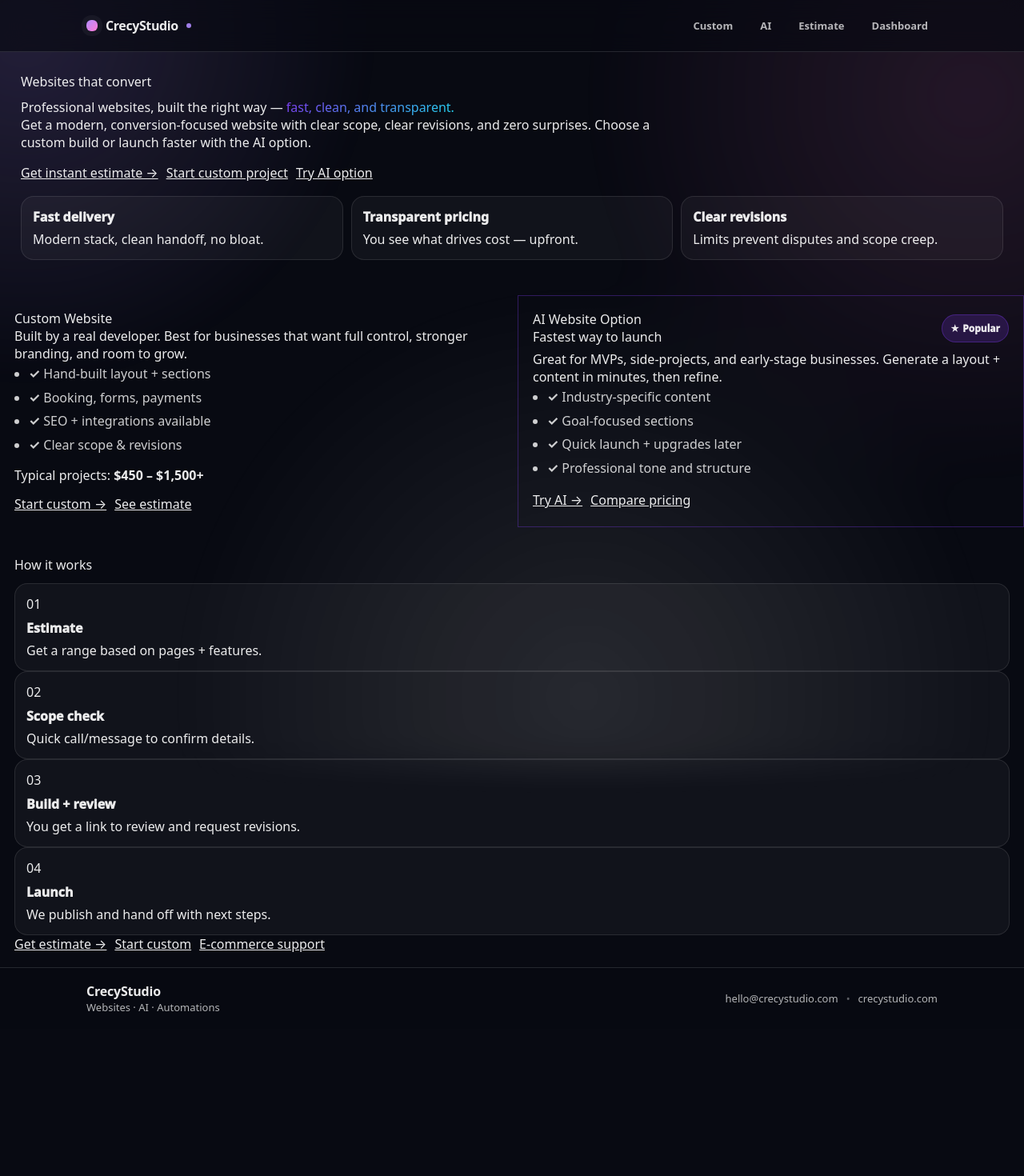
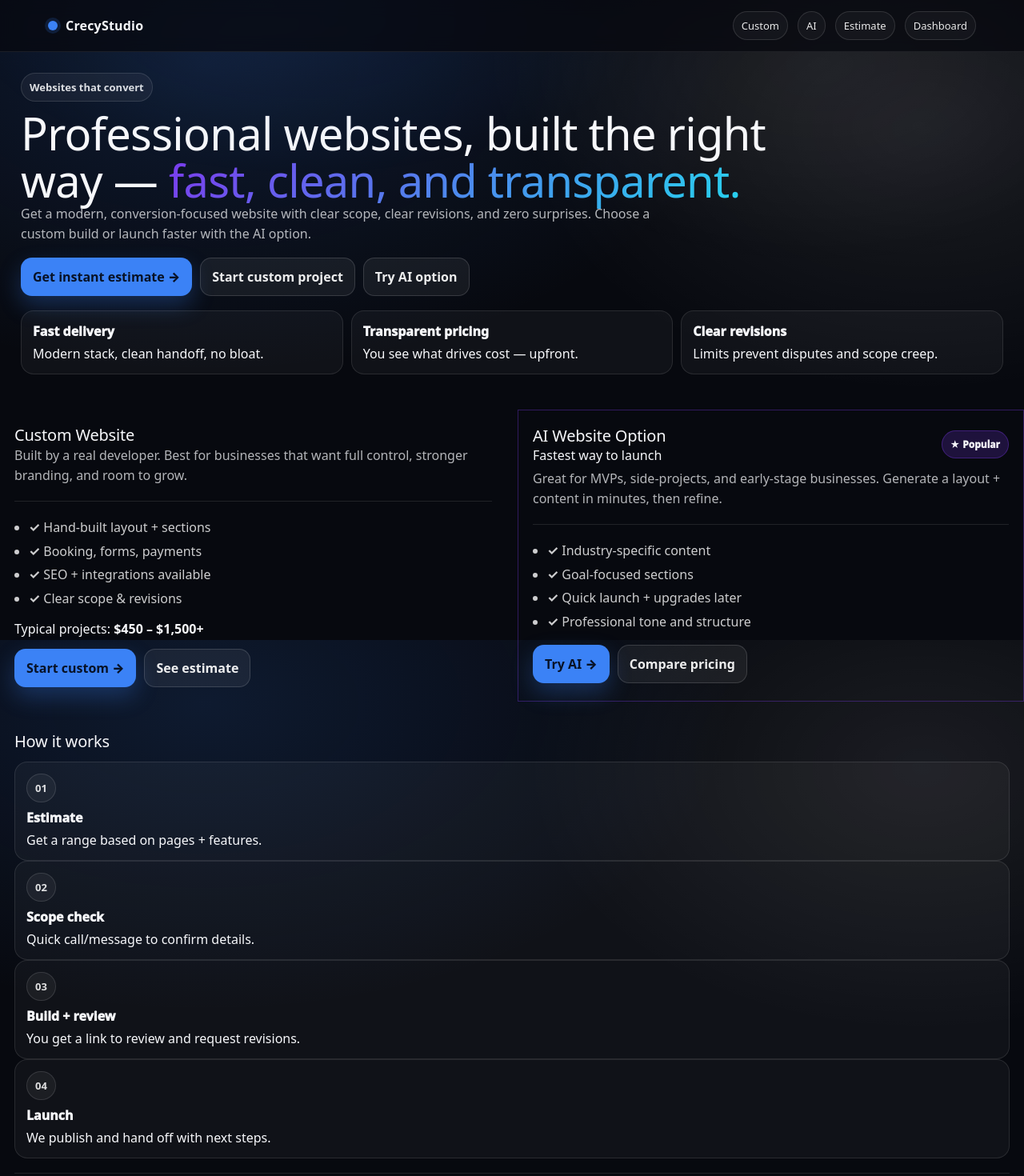
Before and after one commit to kkoly10/website-builder, a Next.js app: page / in a window 1280 px wide. Shown: the top 1470 px of the page at 80% size. Before the commit the page ends 1286 px from the top, so only its background shows below. Built offline with nearby package versions, Linux system fonts and the light colour scheme.

Commit message:
Update globals.css

```diff
--- a/app/globals.css
+++ b/app/globals.css
@@ -1,81 +1,321 @@
-/* app/globals.css — THEME 6 (Slate + Violet) */
-*{box-sizing:border-box}
-html,body{padding:0;margin:0}
-a{color:inherit}
-:focus-visible{outline:2px solid #b18cff;outline-offset:2px}
+/* =========================================
+   THEME #8 — Minimalist (Black/White + Accent)
+   Brand: CrecyStudio
+   Style: Apple-like, luxury tech, clean SaaS
+========================================= */
 
 :root{
-  --bg:#080a12;
-  --fg:rgba(255,255,255,.92);
-  --muted:rgba(255,255,255,.70);
+  /* Core */
+  --bg: #07090f;                 /* near-black */
+  --fg: #f7f8fb;                 /* near-white text on dark */
+  --muted: rgba(247,248,251,.72);
 
-  --panel:rgba(255,255,255,.06);
-  --panel2:rgba(255,255,255,.09);
-  --stroke:rgba(255,255,255,.12);
+  /* Surfaces (LIGHT panels on dark background) */
+  --panel: rgba(255,255,255,.96);
+  --panel2: rgba(255,255,255,.88);
+  --stroke: rgba(0,0,0,.08);
 
-  --accent:#b18cff;
-  --accent2:#ff7bd5;
+  /* Text on panels */
+  --ink: #0b1020;                /* dark text for light cards */
+  --inkMuted: rgba(11,16,32,.70);
 
-  --shadow:0 22px 70px rgba(0,0,0,.55);
-  --radius:18px;
+  /* Accent (single) */
+  --accent: #3b82f6;             /* Electric Blue (change this if needed) */
+  --accent2: #60a5fa;
 
-  --font:ui-sans-serif,system-ui,-apple-system,Segoe UI,Roboto,Arial,"Apple Color Emoji","Segoe UI Emoji";
+  /* Shadows / radii */
+  --shadow: 0 18px 60px rgba(0,0,0,.45);
+  --shadowSoft: 0 10px 30px rgba(0,0,0,.35);
+
+  --r12: 12px;
+  --r16: 16px;
+  --r20: 20px;
+
+  /* Layout */
+  --container: 1160px;
+  --gap: 18px;
+
+  /* Typography */
+  --font: ui-sans-serif, system-ui, -apple-system, Segoe UI, Roboto, Arial, "Apple Color Emoji","Segoe UI Emoji";
 }
 
-body{background:var(--bg);color:var(--fg);font-family:var(--font);min-height:100vh}
-.page{min-height:calc(100vh - 120px)}
+*{ box-sizing: border-box; }
+html, body{ height: 100%; }
 
-.bgFx{
-  position:fixed; inset:-20%;
-  pointer-events:none; z-index:-1;
-  background:
-    radial-gradient(700px 700px at 16% 18%, rgba(177,140,255,.18) 0%, transparent 64%),
-    radial-gradient(760px 760px at 82% 25%, rgba(255,123,213,.12) 0%, transparent 66%),
-    radial-gradient(900px 900px at 55% 92%, rgba(255,255,255,.10) 0%, transparent 60%);
-  filter:blur(22px);
-  opacity:.95;
+body{
+  margin: 0;
+  font-family: var(--font);
+  background: radial-gradient(1200px 700px at 20% 10%, rgba(59,130,246,.14), transparent 55%),
+              radial-gradient(900px 600px at 90% 20%, rgba(255,255,255,.08), transparent 55%),
+              var(--bg);
+  color: var(--fg);
+  -webkit-font-smoothing: antialiased;
+  -moz-osx-font-smoothing: grayscale;
 }
 
-.container{max-width:1100px;margin:0 auto;padding:0 18px}
+/* Links */
+a{ color: inherit; text-decoration: none; }
+a:hover{ opacity: .92; }
 
+/* Container */
+.container{
+  max-width: var(--container);
+  margin: 0 auto;
+  padding: 0 18px;
+}
+
+/* =========================================
+   Background FX (subtle, not distracting)
+========================================= */
+.bgFx{
+  position: fixed;
+  inset: 0;
+  pointer-events: none;
+  background:
+    radial-gradient(800px 400px at 30% 0%, rgba(59,130,246,.10), transparent 55%),
+    radial-gradient(700px 420px at 80% 10%, rgba(255,255,255,.06), transparent 60%);
+  filter: blur(0px);
+  opacity: 1;
+}
+
+/* =========================================
+   Top Nav
+========================================= */
 .topNav{
-  position:sticky; top:0; z-index:10;
-  backdrop-filter:blur(14px);
-  background:color-mix(in oklab, var(--bg) 68%, transparent);
-  border-bottom:1px solid var(--stroke);
+  position: sticky;
+  top: 0;
+  z-index: 30;
+  background: rgba(7,9,15,.75);
+  backdrop-filter: blur(10px);
+  border-bottom: 1px solid rgba(255,255,255,.08);
 }
-.navInner{height:64px;display:flex;align-items:center;justify-content:space-between}
-.brand{display:inline-flex;align-items:center;gap:10px;text-decoration:none}
+
+.navInner{
+  display: flex;
+  align-items: center;
+  justify-content: space-between;
+  padding: 14px 0;
+  gap: 14px;
+}
+
+.brand{
+  display: inline-flex;
+  align-items: center;
+  gap: 10px;
+  font-weight: 900;
+  letter-spacing: .2px;
+}
+
 .brandMark{
-  width:14px;height:14px;border-radius:6px;
-  background:linear-gradient(135deg,var(--accent),var(--accent2));
-  box-shadow:0 0 0 6px rgba(255,255,255,.04);
+  width: 12px;
+  height: 12px;
+  border-radius: 999px;
+  background: var(--accent);
+  box-shadow: 0 0 0 4px rgba(59,130,246,.16);
 }
-.brandText{font-weight:900;letter-spacing:-.4px}
-.brandDot{width:6px;height:6px;border-radius:999px;background:var(--accent);opacity:.9}
 
-.navLinks{display:flex;gap:10px;align-items:center}
+.navLinks{
+  display: flex;
+  gap: 12px;
+  flex-wrap: wrap;
+  align-items: center;
+}
+
 .navLink{
-  text-decoration:none;padding:9px 11px;border:1px solid transparent;border-radius:12px;
-  color:var(--muted);font-weight:800;font-size:13px;
+  font-size: 13px;
+  padding: 8px 10px;
+  border-radius: 999px;
+  border: 1px solid rgba(255,255,255,.12);
+  background: rgba(255,255,255,.04);
+  color: rgba(255,255,255,.90);
 }
-.navLink:hover{border-color:var(--stroke);color:var(--fg);background:var(--panel)}
 
-.footer{border-top:1px solid var(--stroke);background:color-mix(in oklab, var(--bg) 74%, transparent)}
-.footerInner{padding:18px;display:flex;align-items:center;justify-content:space-between;gap:12px}
-.footerBrand{font-weight:900;letter-spacing:-.2px}
-.footerMuted{color:var(--muted);font-size:13px}
-.footerRight{color:var(--muted);font-size:13px;display:flex;gap:10px;align-items:center}
-.footerLink{text-decoration:none}
-.footerLink:hover{color:var(--fg)}
-.footerSep{opacity:.5}
+.navLink:hover{
+  border-color: rgba(255,255,255,.18);
+  background: rgba(255,255,255,.06);
+}
 
-input,select,textarea{
-  background:rgba(255,255,255,.92);
-  color:#0b1020;
-  border:1px solid rgba(0,0,0,.10);
-  border-radius:14px;
-  padding:12px 12px;
+/* =========================================
+   Buttons
+========================================= */
+.btn{
+  display: inline-flex;
+  align-items: center;
+  justify-content: center;
+  gap: 10px;
+  padding: 12px 14px;
+  border-radius: 14px;
+  border: 1px solid transparent;
+  font-weight: 900;
+  cursor: pointer;
+  transition: transform .18s ease, box-shadow .18s ease, background .18s ease, border-color .18s ease;
+  user-select: none;
 }
-label{color:var(--fg)}
-small,p{color:var(--muted)}
+
+.btn:active{ transform: translateY(1px) scale(.99); }
+
+.btnPrimary{
+  background: var(--accent);
+  color: #081226;
+  box-shadow: 0 12px 28px rgba(59,130,246,.28);
+}
+
+.btnPrimary:hover{
+  box-shadow: 0 16px 34px rgba(59,130,246,.34);
+}
+
+.btnGhost{
+  background: rgba(255,255,255,.06);
+  border-color: rgba(255,255,255,.14);
+  color: rgba(255,255,255,.92);
+}
+
+.btnGhost:hover{
+  background: rgba(255,255,255,.08);
+  border-color: rgba(255,255,255,.18);
+}
+
+/* =========================================
+   Panels / Cards (WHITE panels, DARK text)
+========================================= */
+.panel{
+  background: var(--panel);
+  color: var(--ink);
+  border: 1px solid var(--stroke);
+  border-radius: var(--r20);
+  box-shadow: var(--shadowSoft);
+}
+
+.panelHeader{
+  padding: 16px 16px 0 16px;
+}
+
+.panelBody{
+  padding: 16px;
+}
+
+.cardGrid{
+  display: grid;
+  gap: var(--gap);
+  grid-template-columns: repeat(3, minmax(0, 1fr));
+}
+
+@media (max-width: 980px){
+  .cardGrid{ grid-template-columns: 1fr; }
+}
+
+/* Hover micro-interactions */
+.cardHover{
+  transition: transform .18s ease, box-shadow .18s ease;
+}
+.cardHover:hover{
+  transform: translateY(-2px);
+  box-shadow: 0 16px 40px rgba(0,0,0,.22);
+}
+
+/* =========================================
+   Typography helpers
+========================================= */
+.h1{
+  font-size: clamp(34px, 5vw, 56px);
+  line-height: 1.05;
+  letter-spacing: -0.7px;
+  margin: 0;
+}
+
+.h2{
+  font-size: 20px;
+  margin: 0;
+  letter-spacing: -0.2px;
+}
+
+.p{
+  margin: 0;
+  color: var(--muted);
+  line-height: 1.6;
+}
+
+.pDark{
+  margin: 0;
+  color: var(--inkMuted);
+  line-height: 1.6;
+}
+
+.kicker{
+  display: inline-flex;
+  align-items: center;
+  gap: 10px;
+  padding: 8px 10px;
+  border-radius: 999px;
+  border: 1px solid rgba(255,255,255,.12);
+  background: rgba(255,255,255,.05);
+  color: rgba(255,255,255,.86);
+  font-weight: 800;
+  font-size: 13px;
+}
+
+.kickerDot{
+  width: 8px;
+  height: 8px;
+  border-radius: 999px;
+  background: var(--accent);
+}
+
+/* =========================================
+   Form Styling (fix white-on-white issue)
+========================================= */
+.input, .select, .textarea{
+  width: 100%;
+  padding: 12px 12px;
+  border-radius: 14px;
+  border: 1px solid rgba(0,0,0,.10);
+  background: rgba(255,255,255,.98);
+  color: var(--ink);
+  outline: none;
+  font-size: 14px;
+}
+
+.input::placeholder, .textarea::placeholder{
+  color: rgba(11,16,32,.45);
+}
+
+.input:focus, .select:focus, .textarea:focus{
+  border-color: rgba(59,130,246,.55);
+  box-shadow: 0 0 0 4px rgba(59,130,246,.14);
+}
+
+.fieldLabel{
+  font-size: 13px;
+  font-weight: 900;
+  color: rgba(11,16,32,.88);
+}
+
+.pill{
+  width: 100%;
+  text-align: left;
+  padding: 10px 12px;
+  border-radius: 14px;
+  border: 1px solid rgba(0,0,0,.10);
+  background: rgba(255,255,255,.95);
+  color: var(--ink);
+  font-weight: 900;
+  cursor: pointer;
+  transition: transform .16s ease, box-shadow .16s ease, background .16s ease, border-color .16s ease;
+}
+
+.pill:hover{
+  border-color: rgba(0,0,0,.14);
+  box-shadow: 0 10px 20px rgba(0,0,0,.08);
+}
+
+.pillActive{
+  border-color: rgba(59,130,246,.60);
+  box-shadow: 0 0 0 4px rgba(59,130,246,.16);
+}
+
+/* =========================================
+   Utility
+========================================= */
+.row{ display:flex; gap: 12px; flex-wrap: wrap; align-items: center; }
+.spacer{ height: 18px; }
+.hr{ height: 1px; background: rgba(255,255,255,.10); border: 0; margin: 18px 0; }
```
